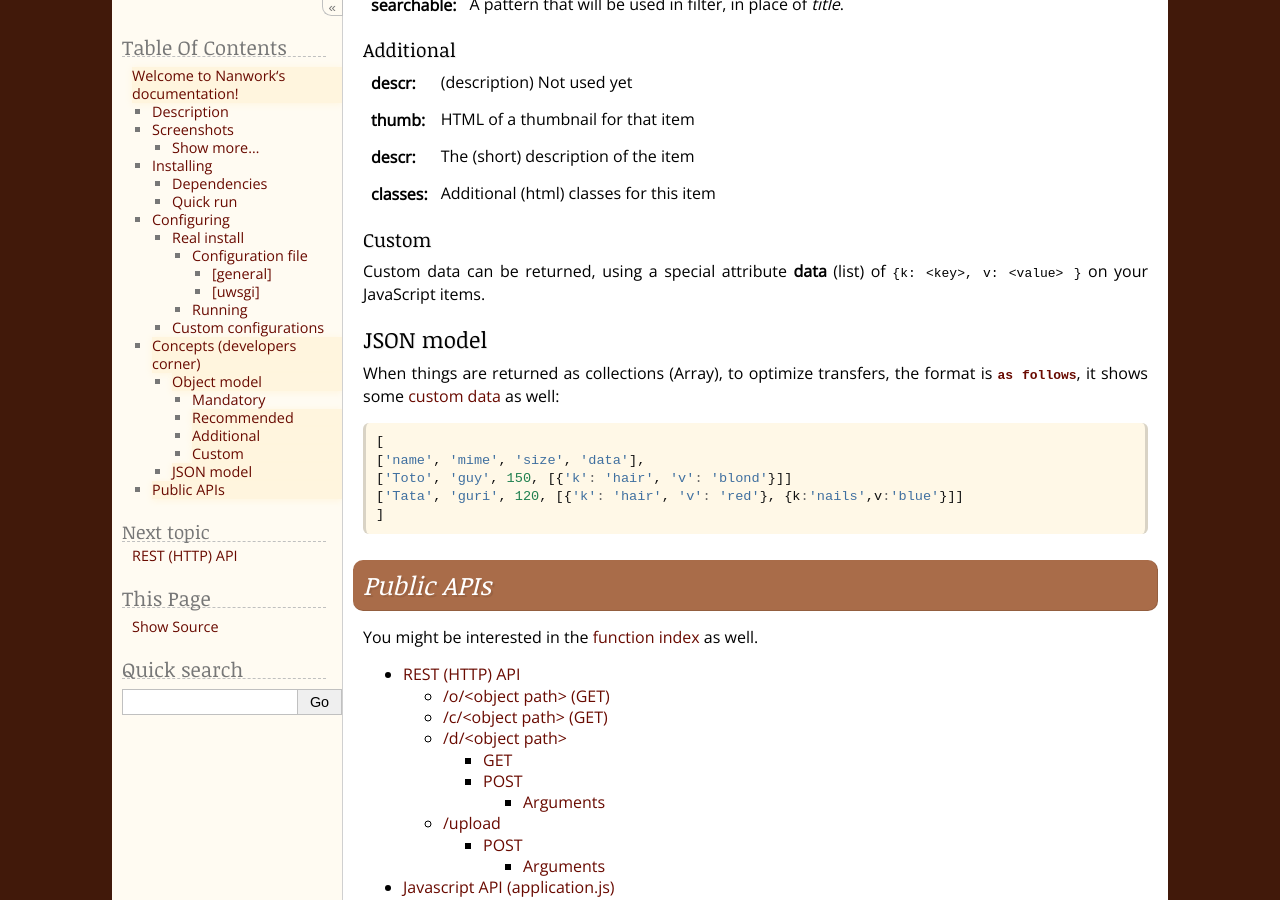
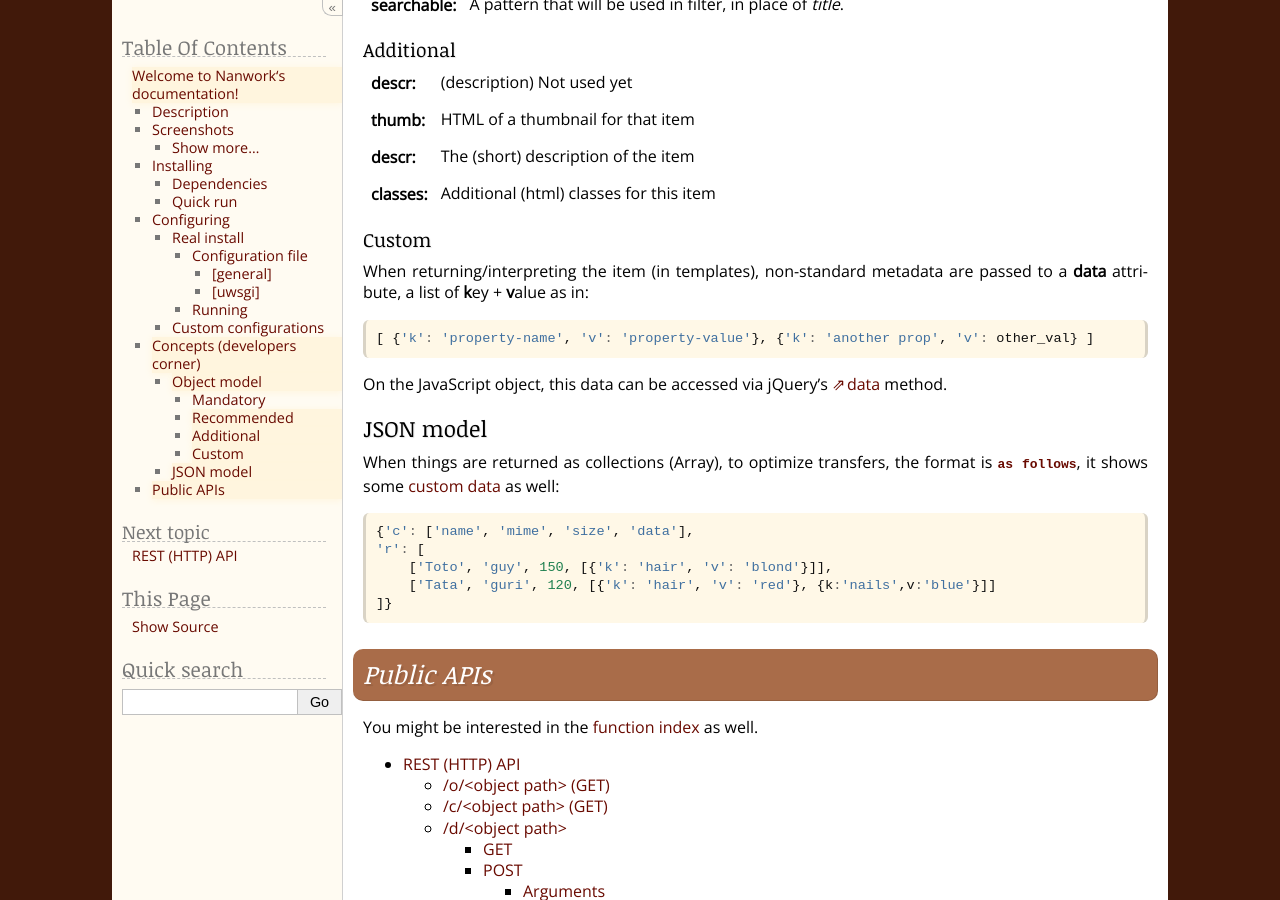
Before and after one commit to fdev31/weye, a Sphinx documentation site: the page built from doc/source/index.rst, in a window 1280 px wide and 900 px high, scrolled down 4766 px. Built offline with Sphinx 7.4.7, drawn with Linux system fonts in a browser that asks for light colours; some web fonts are replaced; comment, search, counter and statistics services are not loaded.

Commit message:
Improving doc

```diff
--- a/doc/source/index.rst
+++ b/doc/source/index.rst
@@ -195,8 +195,13 @@ Additional
 Custom
 ------
 
-Custom data can be returned, using a special attribute **data** (list) of  ``{k: <key>, v: <value> }`` on your JavaScript items.
+When returning/interpreting the item (in templates), non-standard metadata are passed to a **data** attribute, a list of **k**\ ey + **v**\ alue as in:
 
+.. code-block:: js
+
+    [ {'k': 'property-name', 'v': 'property-value'}, {'k': 'another prop', 'v': other_val} ]
+
+On the JavaScript object, this data can be accessed via jQuery's `data <http://api.jquery.com/data/>`_ method.
 
 JSON model
 ==========
@@ -205,11 +210,11 @@ When things are returned as collections (Array), to optimize transfers, the form
 
 .. code-block:: js
 
-    [
-    ['name', 'mime', 'size', 'data'],
-    ['Toto', 'guy', 150, [{'k': 'hair', 'v': 'blond'}]]
-    ['Tata', 'guri', 120, [{'k': 'hair', 'v': 'red'}, {k:'nails',v:'blue'}]]
-    ]
+    {'c': ['name', 'mime', 'size', 'data'],
+    'r': [
+        ['Toto', 'guy', 150, [{'k': 'hair', 'v': 'blond'}]],
+        ['Tata', 'guri', 120, [{'k': 'hair', 'v': 'red'}, {k:'nails',v:'blue'}]]
+    ]}
 
 .. rst-class:: html-toggle
 
```
